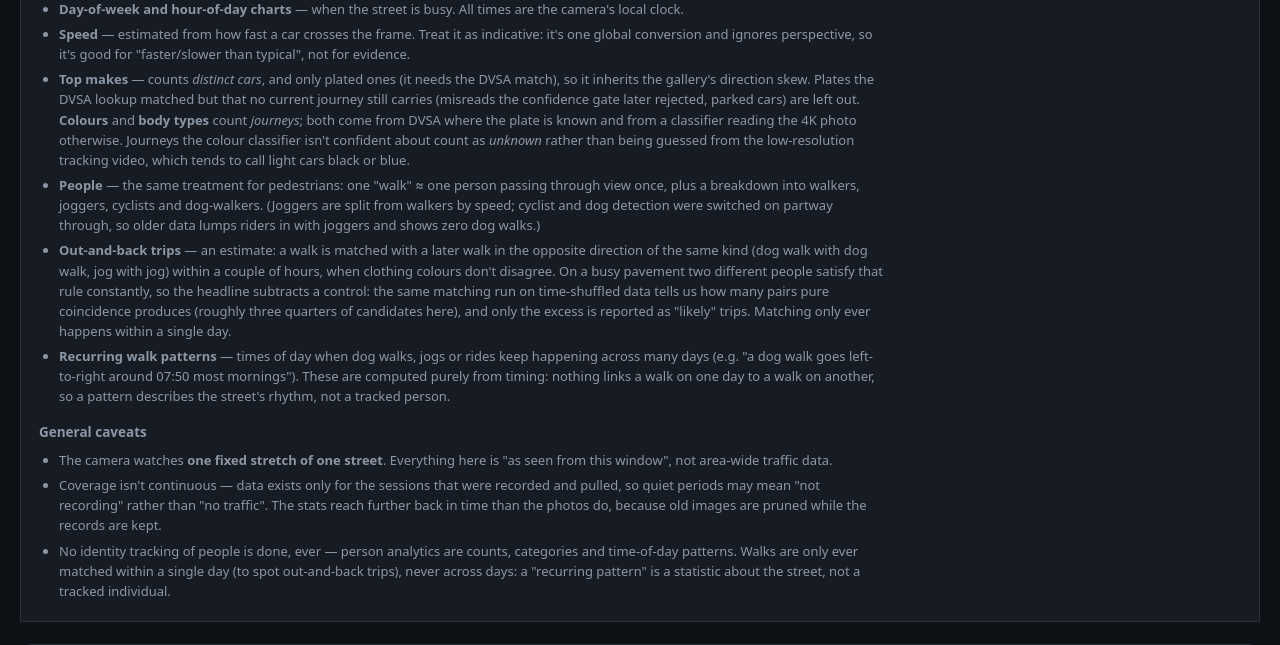
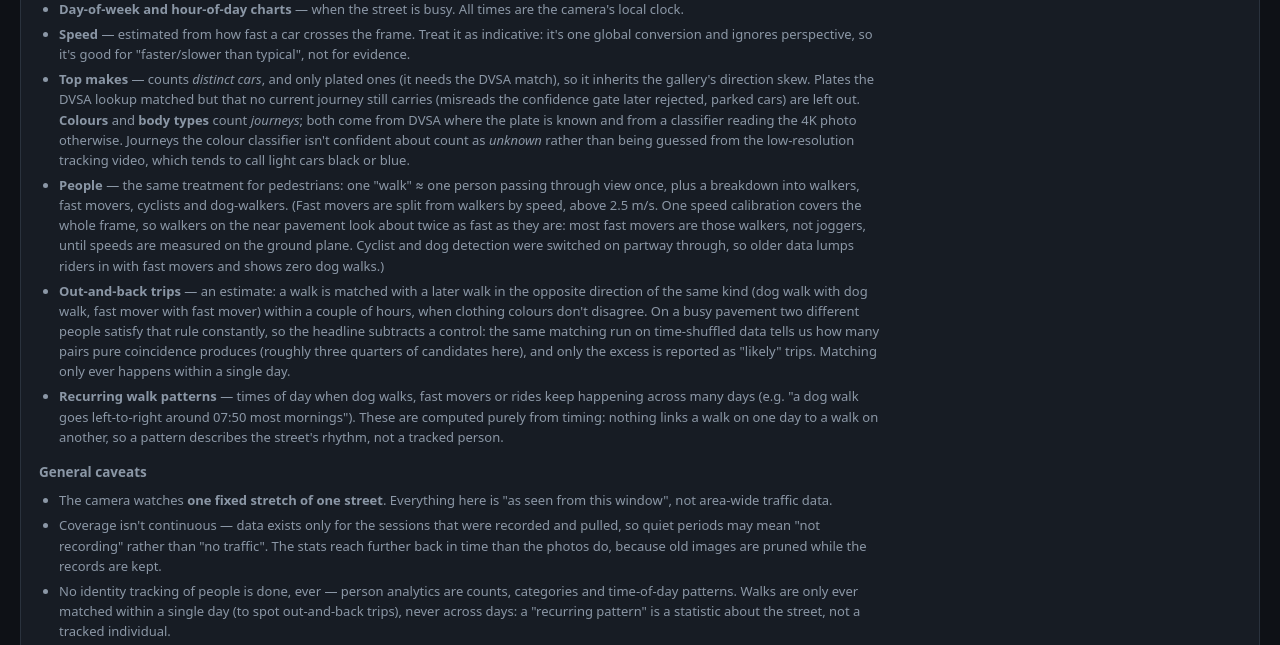
Before and after one commit to nicholasaross/StreetTracker, a Python web app: template src/streettracker/web/templates/stats.html in a window 1280 px wide, after a click that opens the changed part. Shown: the part 782-1427 px from the top of the page. Run offline with Jinja, Linux system fonts and the light colour scheme; the template is opened without the code that fills it: most values are stand-ins (such as "Sample title", 1, 10 or a date in 2020).

Commit message:
Show the > 2.5 m/s person class as "fast movers", not joggers
Review E0.7 (2026-10-04): with one global m/px, near-pavement walkers
read about twice their real speed. The near pavement is 29.8 % >= 2.5 m/s
against 7.0 % on the far one, so most "joggers" are near-pavement walkers.
Display-only relabel on /people and the /stats explainer until speeds are
measured on the ground plane (E3.2); the data keys stay "jogger".

Co-Authored-By: Claude Opus 5.5 <noreply@anthropic.com>

```diff
--- a/src/streettracker/web/templates/stats.html
+++ b/src/streettracker/web/templates/stats.html
@@ -156,21 +156,25 @@
       the low-resolution tracking video, which tends to call light cars
       black or blue.</li>
       <li><b>People</b> — the same treatment for pedestrians: one "walk" ≈ one
-      person passing through view once, plus a breakdown into walkers,
-      joggers, cyclists and dog-walkers. (Joggers are split from walkers by
-      speed; cyclist and dog detection were switched on partway through, so
-      older data lumps riders in with joggers and shows zero dog walks.)</li>
+      person passing through view once, plus a breakdown into walkers, fast
+      movers, cyclists and dog-walkers. (Fast movers are split from walkers
+      by speed, above 2.5 m/s. One speed calibration covers the whole frame,
+      so walkers on the near pavement look about twice as fast as they are:
+      most fast movers are those walkers, not joggers, until speeds are
+      measured on the ground plane. Cyclist and dog detection were switched
+      on partway through, so older data lumps riders in with fast movers and
+      shows zero dog walks.)</li>
       <li><b>Out-and-back trips</b> — an estimate: a walk is matched with a
       later walk in the opposite direction of the same kind (dog walk with
-      dog walk, jog with jog) within a couple of hours, when clothing
+      dog walk, fast mover with fast mover) within a couple of hours, when clothing
       colours don't disagree. On a busy pavement two different people
       satisfy that rule constantly, so the headline subtracts a control:
       the same matching run on time-shuffled data tells us how many pairs
       pure coincidence produces (roughly three quarters of candidates
       here), and only the excess is reported as "likely" trips. Matching
       only ever happens within a single day.</li>
-      <li><b>Recurring walk patterns</b> — times of day when dog walks, jogs
-      or rides keep happening across many days (e.g. "a dog walk goes
+      <li><b>Recurring walk patterns</b> — times of day when dog walks, fast
+      movers or rides keep happening across many days (e.g. "a dog walk goes
       left-to-right around 07:50 most mornings"). These are computed purely
       from timing: nothing links a walk on one day to a walk on another, so
       a pattern describes the street's rhythm, not a tracked person.</li>
```
Also changed, not shown: src/streettracker/web/templates/people.html (+11 -7 lines), tests/test_web/test_stats.py (+14 -0 lines).
